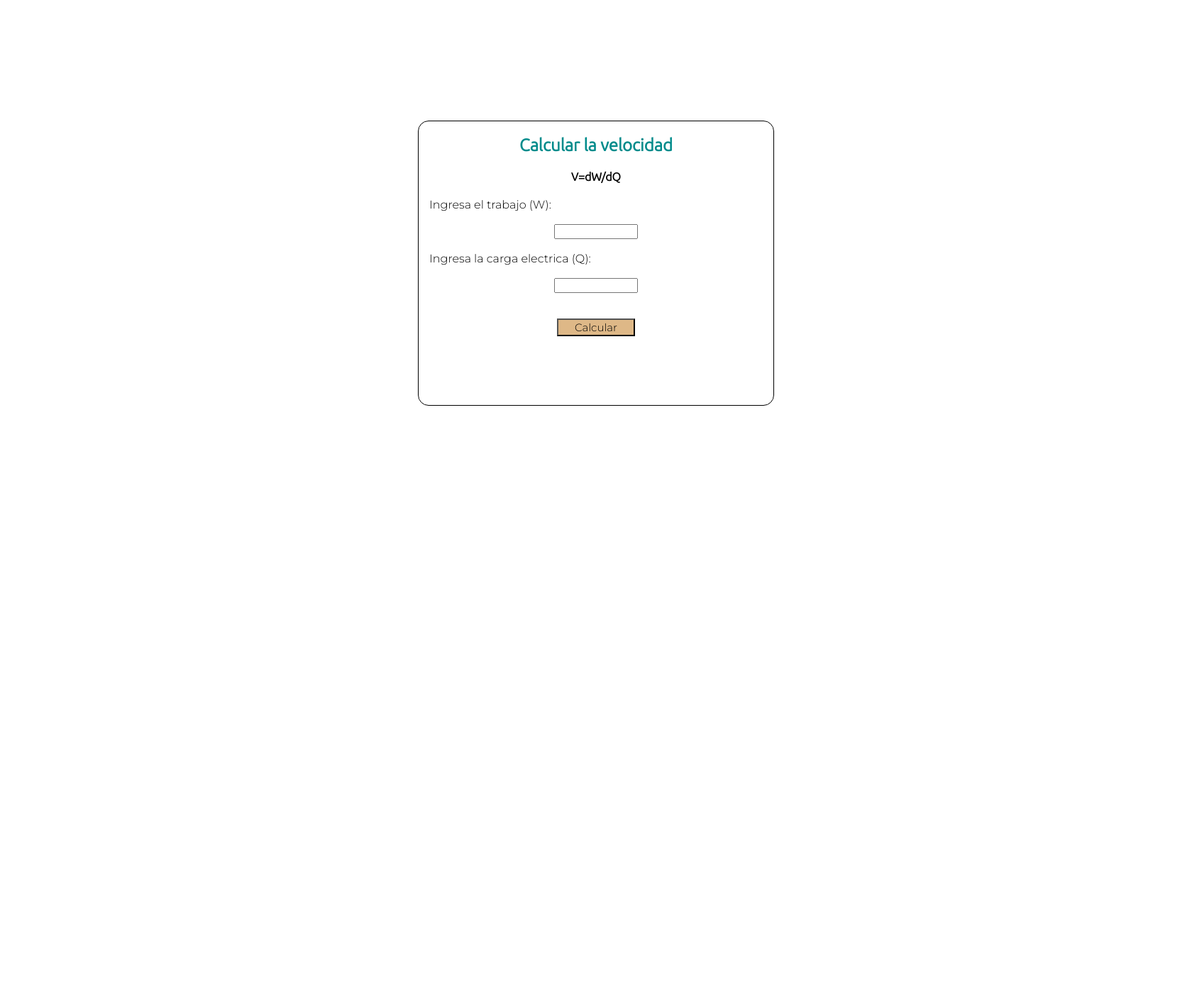
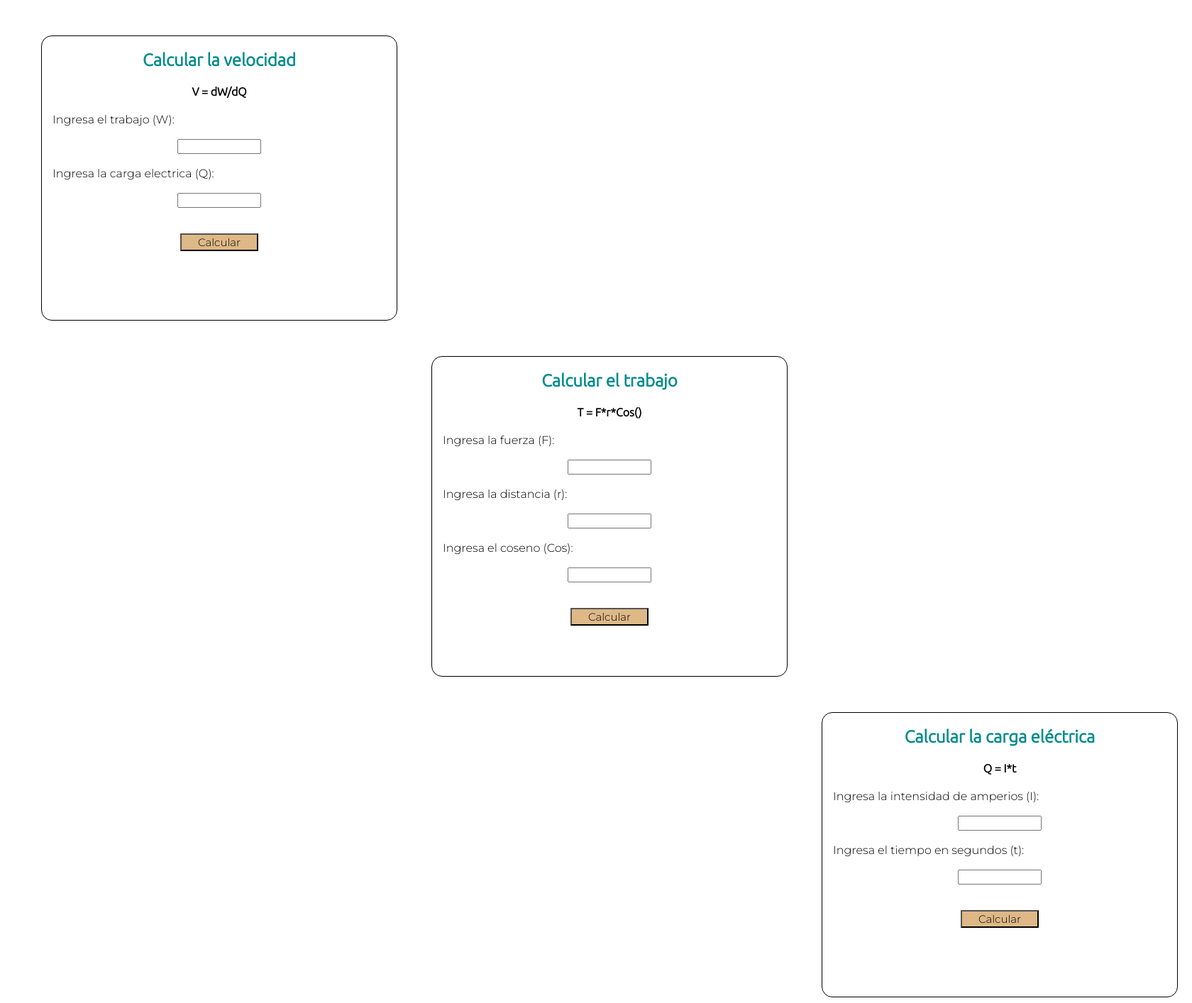
Before and after one commit to AxelOrdonez98/Universidad_Proyectos_All, a PHP site: page / in a window 1680 px wide. Shown: the whole page at 71% size. Before the commit the page ends 572 px from the top, so only its background shows below. Run offline with PHP 8.4, Linux system fonts and the light colour scheme.

Commit message:
nuevos campos y funciones

```diff
--- a/Archivos_JS/Circuitos - Velocidad/index.html
+++ b/Archivos_JS/Circuitos - Velocidad/index.html
@@ -1,33 +1,113 @@
 <!DOCTYPE html>
 <html>
+
 <head>
     <meta charset='utf-8'>
     <title>Circuitos</title>
     <link rel='stylesheet' type='text/css' media='screen' href='main.css'>
     <link href="https://fonts.googleapis.com/css2?family=Ubuntu:wght@300&display=swap" rel="stylesheet">
-    <link href="https://fonts.googleapis.com/css2?family=Montserrat:wght@300&family=Ubuntu:wght@300&display=swap" rel="stylesheet">
+    <link href="https://fonts.googleapis.com/css2?family=Montserrat:wght@300&family=Ubuntu:wght@300&display=swap"
+        rel="stylesheet">
 </head>
+
 <body>
-    <br><br><br><br><br><br><br><br><br>
-    <div id="divTrabajo">
-        <h2  class="textoDeDivs">Calcular la velocidad</h2>
-        <h4 class="textoDeFormula">V=dW/dQ</h4>
+    <div>
+
+        <div id="divVelocidad">
+
+            <h2 class="textoDeDivs">Calcular la velocidad</h2>
+            <h4 class="textoDeFormula">V = dW/dQ</h4>
+
             <div>
                 <label class="labes">Ingresa el trabajo (W):</label>
                 <br><br>
-            <input type="number" id="Trabajo">
+                <input type="number" id="w" required>
             </div>
+
             <br>
+
             <div>
                 <label class="labes">Ingresa la carga electrica (Q):</label>
                 <br><br>
-            <input type="number" id="Carga">
+                <input type="number" id="q" required>
             </div>
+
             <br><br>
-        <button class="Calcular" onclick="calcular()">Calcular</button>
+
+            <button class="Calcular" onclick="calcularVelocidad()">Calcular</button>
+
             <br><br>
+
             <div id="respuesta"></div>
+
+        </div>
+
+        <div id="divTrabajo">
+            <h2 class="textoDeDivs">Calcular el trabajo </h2>
+            <h4 class="textoDeFormula"> T = F*r*Cos()</h4>
+
+            <div>
+                <label class="labes">Ingresa la fuerza (F):</label>
+                <br><br>
+                <input type="number" id="f" required>
+            </div>
+
+            <br>
+
+            <div>
+                <label class="labes">Ingresa la distancia (r):</label>
+                <br><br>
+                <input type="number" id="r" required>
+            </div>
+
+            <br>
+
+            <div>
+                <label class="labes">Ingresa el coseno (Cos):</label>
+                <br><br>
+                <input type="number" id="cos" required>
+            </div>
+
+            <br><br>
+
+            <button onclick="calcularTrabajo()">Calcular</button>
+            <br><br>
+
+            <div id="respuestaTrabajo"></div>
+
+        </div>
+
+        <div id="divCargaElectrica">
+
+            <h2 class="textoDeDivs">Calcular la carga eléctrica</h2>
+            <h4 class="textoDeFormula"> Q = I*t</h4>
+
+            <div>
+                <label class="labes">Ingresa la intensidad de amperios (I):</label>
+                <br><br>
+                <input type="number" id="i" required>
+            </div>
+
+            <br>
+
+            <div>
+                <label class="labes">Ingresa el tiempo en segundos (t):</label>
+                <br><br>
+                <input type="number" id="a" required>
+            </div>
+
+            <br><br>
+
+            <button onclick="calcularCargaElectrica()">Calcular</button>
+
+            <br><br>
+
+            <div id="respuestaCargaElectrica"></div>
+
+        </div>
     </div>
 </body>
+
 <script src="main.js"></script>
+
 </html>
--- a/Archivos_JS/Circuitos - Velocidad/main.css
+++ b/Archivos_JS/Circuitos - Velocidad/main.css
@@ -1,12 +1,39 @@
-input{
-    width: 110px;
-    margin-left: 50%;
-    transform: translateX(-50%);
+#respuesta{
+    text-align: center;
+    font-family: 'Ubuntu', sans-serif;
+    color: black;
+}
+#respuestaTrabajo{
+    text-align: center;
+    font-family: 'Ubuntu', sans-serif;
+    color: black;
+}
+#respuestaCargaElectrica{
+    text-align: center;
+    font-family: 'Ubuntu', sans-serif;
+    color: black;
+}
+#divVelocidad{
+    margin-top: 50px;
+    margin-left: 50px;
+    width: 500px;
+    height: 400px;
+    border: 1px solid;
+    border-color: black;
+    border-radius: 15px;
 }
 #divTrabajo{
-    width: 110px;
-    margin-left: 50%;
-    transform: translateX(-50%);
+    margin-top: 50px;
+    margin-left: 600px;
+    width: 500px;
+    height: 450px;
+    border: 1px solid;
+    border-color: black;
+    border-radius: 15px;
+}
+#divCargaElectrica{
+    margin-top: 50px;
+    margin-left: 1150px;
     width: 500px;
     height: 400px;
     border: 1px solid;
@@ -36,8 +63,8 @@ button{
     font-family: 'Montserrat', sans-serif;
     font-size: 15px;
 }
-#respuesta{
-    text-align: center;
-    font-family: 'Ubuntu', sans-serif;
-    color: black;
+input{
+    width: 110px;
+    margin-left: 50%;
+    transform: translateX(-50%);
 }
--- a/Archivos_JS/Circuitos - Velocidad/main.js
+++ b/Archivos_JS/Circuitos - Velocidad/main.js
@@ -1,7 +1,24 @@
-function calcular(){
-    var w = parseFloat(document.getElementById('Trabajo').value);
-    var q = parseFloat(document.getElementById('Carga').value);
+function calcularVelocidad(){
+    var w = parseFloat(document.getElementById('w').value);
+    var q = parseFloat(document.getElementById('q').value);
     var v;
     v = w / q;
     document.getElementById("respuesta").innerHTML = "La velocidad es: " + v;
+
 }
+function calcularTrabajo(){
+    var f = parseFloat(document.getElementById('f').value);
+    var r = parseFloat(document.getElementById('r').value);
+    var cos = parseFloat(document.getElementById('cos').value);
+    var w;
+    w = f * r * Math.cos(cos);
+    document.getElementById("respuestaTrabajo").innerHTML = "El trabajo es: " + w;
+}
+
+function calcularCargaElectrica(){
+    var i = parseFloat(document.getElementById('i').value);
+    var a = parseFloat(document.getElementById('a').value);
+    var Q;
+    Q = i * a;
+    document.getElementById("respuestaFuerza").innerHTML = "La carga electrica es: " + Q;
+}
```
Lines whose indentation alone changed are shown as unchanged.
